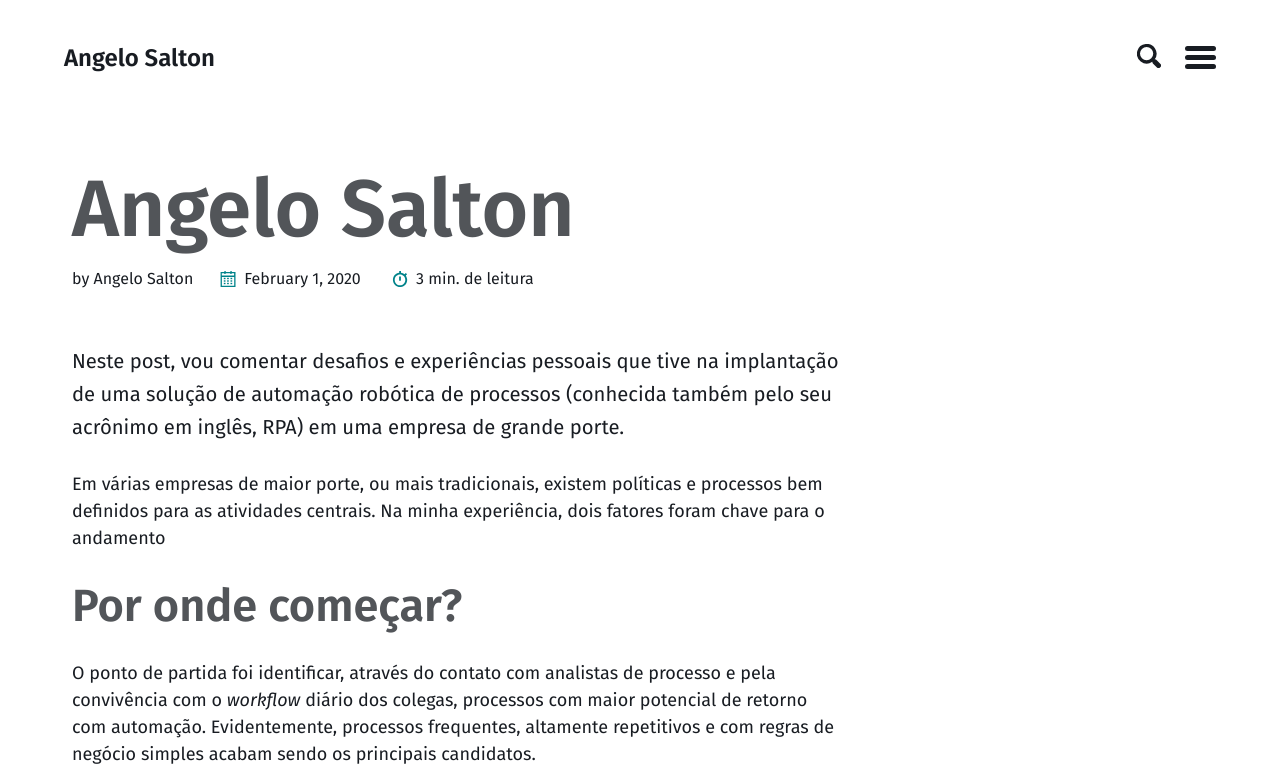
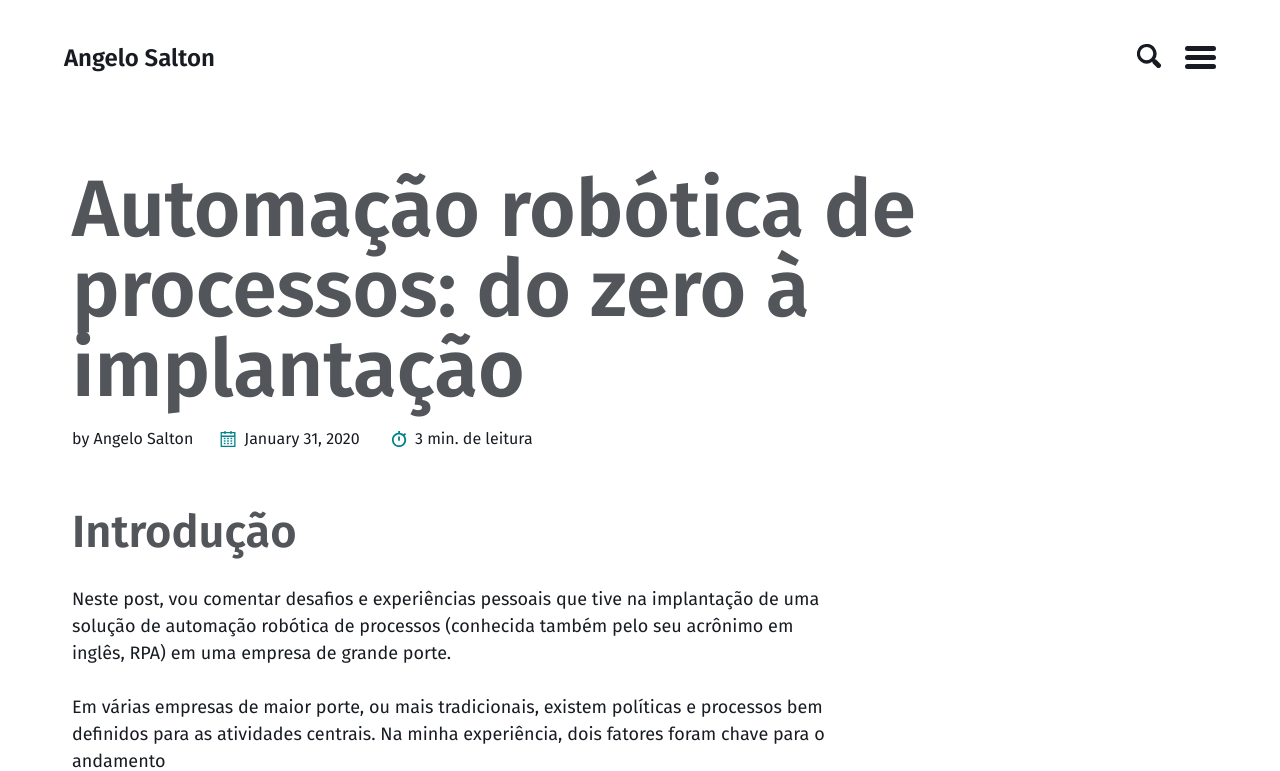
Before and after one commit to angelosalton/angelosalton.github.io, a Jekyll site: the page built from _posts/2020-01-31-automacao-robotica-de-processos-do-zero-a-implantacao.md, in a window 1280 px wide and 900 px high, cut to the strip 0-771 px from the top of the window. Built offline with Jekyll 4.4.1, drawn with Linux system fonts in a browser that asks for light colours; comment, search, counter and statistics services are not loaded; a style sheet for code colours, icons or effects is not loaded.

Commit message:
Update 2020-01-31-automacao-robotica-de-processos-do-zero-a-implantacao.md

```diff
--- a/_posts/2020-01-31-automacao-robotica-de-processos-do-zero-a-implantacao.md
+++ b/_posts/2020-01-31-automacao-robotica-de-processos-do-zero-a-implantacao.md
@@ -1,9 +1,10 @@
 ---
-title: 'Automação robótica de processos: do zero à implantação'*
+title: 'Automação robótica de processos: do zero à implantação'
 tags:
   - RPA
-comments: true
 ---
+
+# Introdução
 
 Neste post, vou comentar desafios e experiências pessoais que tive na implantação de uma solução de automação robótica de processos (conhecida também pelo seu acrônimo em inglês, RPA) em uma empresa de grande porte.
 
```
